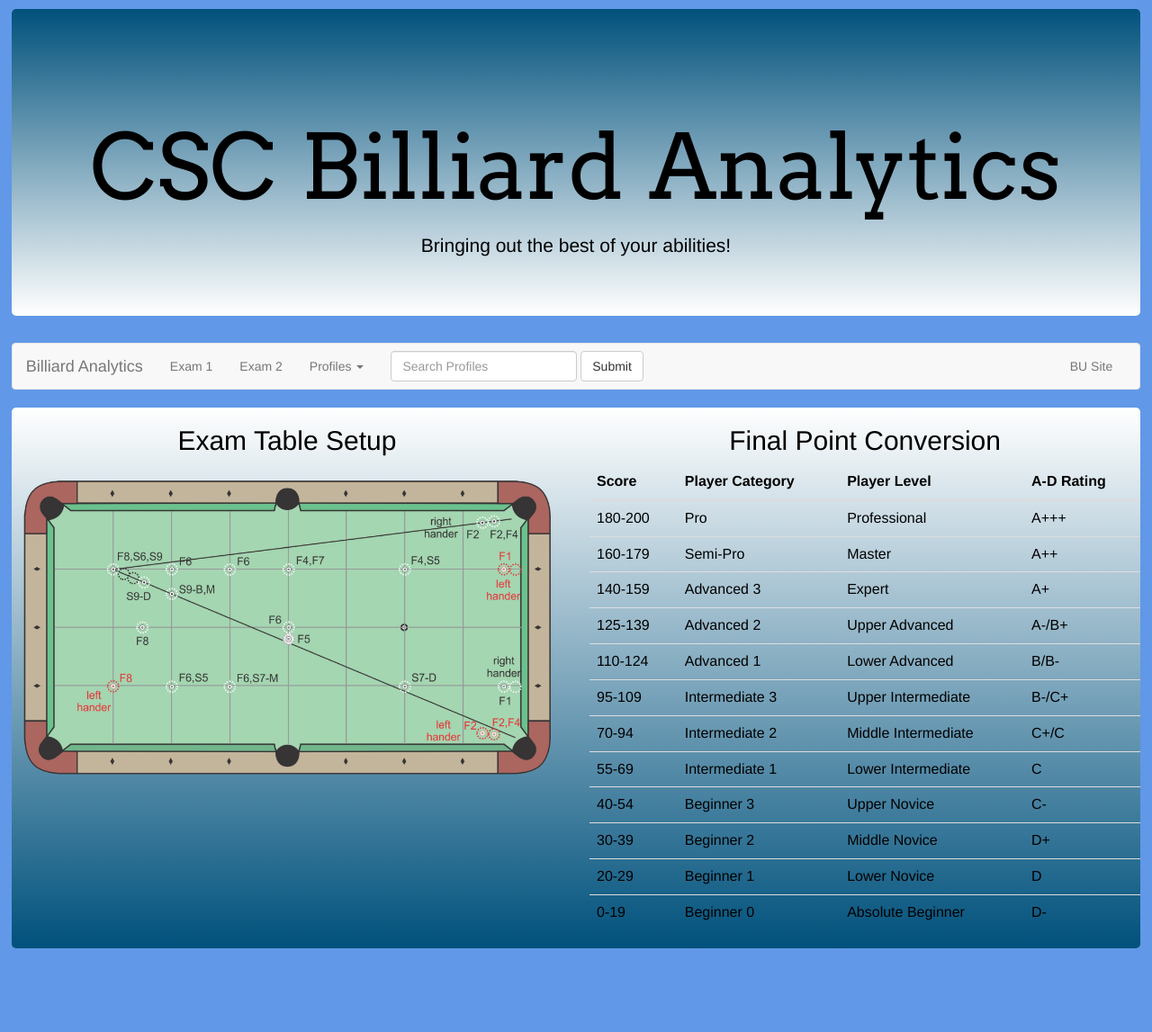
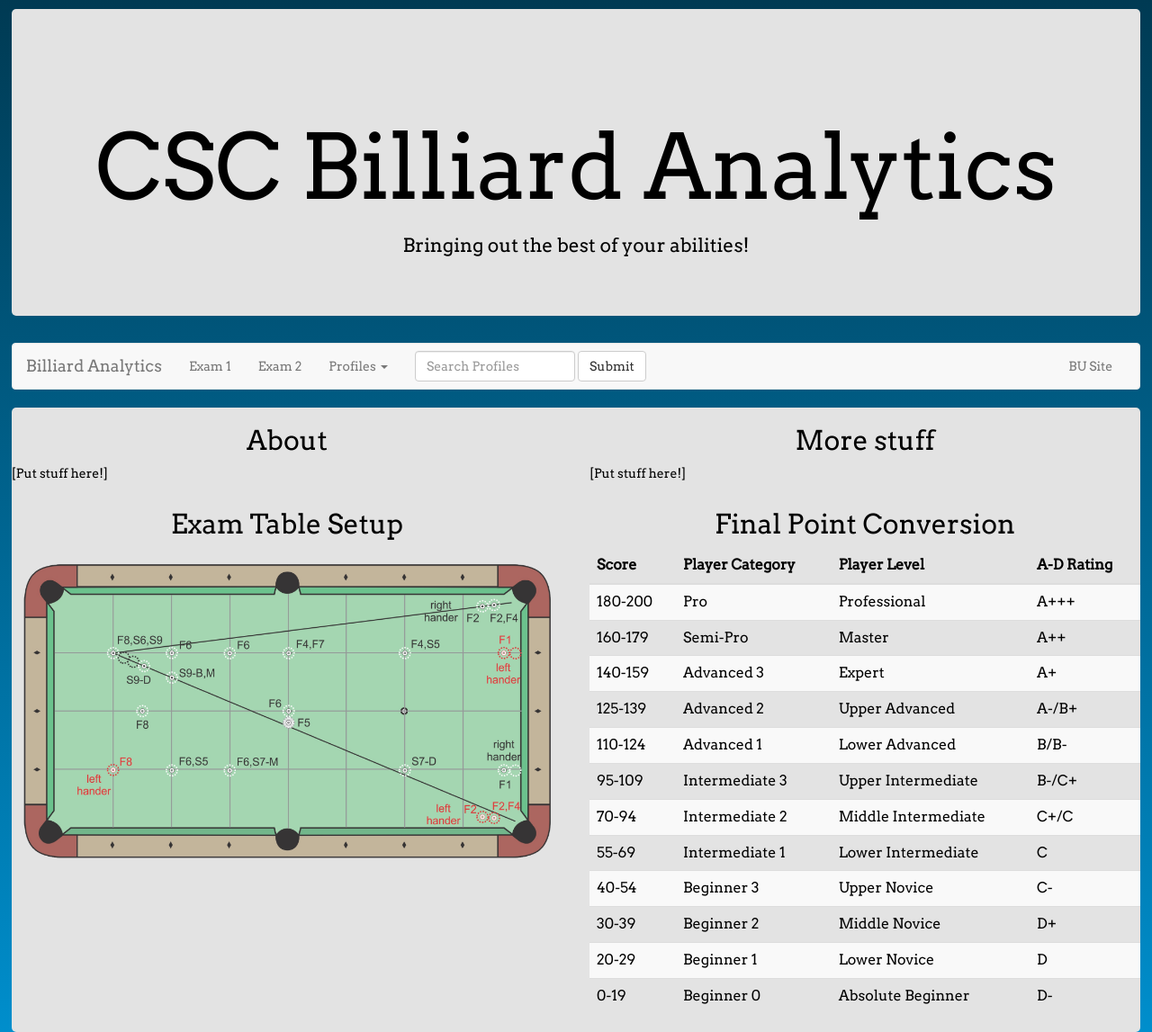
Before and after one commit to jabel3141/cs4241-Billiards, a website: page index.html in a window 1280 px wide. Shown: the whole page at 90% size. Before the commit the page ends 1054 px from the top, so only its background shows below. Drawn offline with nearby package versions, Linux system fonts and the light colour scheme.

Commit message:
index styling again

```diff
--- a/index.html
+++ b/index.html
@@ -8,22 +8,6 @@
 
   <style>
   table {color: black;}
-
-  .grad {
-    background: red; /* For browsers that do not support gradients */
-    background: -webkit-linear-gradient(#00517C, white); /* For Safari 5.1 to 6.0 */
-    background: -o-linear-gradient(#00517C, white); /* For Opera 11.1 to 12.0 */
-    background: -moz-linear-gradient(#00517C, white); /* For Firefox 3.6 to 15 */
-    background: linear-gradient(#00517C, white); /* Standard syntax */
-  }
-
-  .grad-inverse {
-    background: red; /* For browsers that do not support gradients */
-    background: -webkit-linear-gradient(white, #00517C); /* For Safari 5.1 to 6.0 */
-    background: -o-linear-gradient(white, #00517C); /* For Opera 11.1 to 12.0 */
-    background: -moz-linear-gradient(white, #00517C); /* For Firefox 3.6 to 15 */
-    background: linear-gradient(white, #00517C); /* Standard syntax */
-  }
 
   .animate {
     font-size: 50px;
@@ -116,7 +100,7 @@
 </head>
 <body>
 
-  <div class="jumbotron grad">
+  <div class="jumbotron">
     <center><div class="animate one">
       <span>C</span><span>S</span><span>C</span>&nbsp;
       <span>B</span><span>i</span><span>l</span><span>l</span><span>i</span><span>a</span><span>r</span><span>d</span>&nbsp;
@@ -167,7 +151,20 @@
       </div>
     </nav>
 
-    <div class="main grad-inverse">
+    <div class="main">
+
+      <div class="row">
+        <div class="col-sm-6">
+          <h2><center>About</center></h2>
+          <p>[Put stuff here!]</p>
+        </div>
+
+        <div class="col-sm-6">
+          <h2><center>More stuff</center></h2>
+          <p>[Put stuff here!]</p>
+        </div>
+      </div>
+
       <div class="row">
         <div class="col-sm-6">
           <h2><center>Exam Table Setup</center></h2>
@@ -175,7 +172,7 @@
         </div>
         <div class="col-sm-6">
           <h2><center>Final Point Conversion</center></h2>
-          <table class="table">
+          <table class="table table-striped">
             <thead>
               <tr>
                 <th>Score</th>
--- a/style.css
+++ b/style.css
@@ -1,7 +1,14 @@
 body {
 	width: 98%;
 	margin: auto;
-	background-color: #6198E7;
+	background-color: #2E2E2E;
+	font-family: 'Arvo', sans-serif;
+
+	background: #008ECC; /* For browsers that do not support gradients */
+	background: -webkit-linear-gradient(#003A53, #008ECC); /* For Safari 5.1 to 6.0 */
+	background: -o-linear-gradient(#003A53, #008ECC); /* For Opera 11.1 to 12.0 */
+	background: -moz-linear-gradient(#003A53, #008ECC); /* For Firefox 3.6 to 15 */
+	background: linear-gradient(#003A53, #008ECC); /* Standard syntax */
 }
 
 .jumbotron {
```
Also changed, not shown: examFundamentals.html (+1 -0 lines), examSkills.html (+1 -0 lines).
